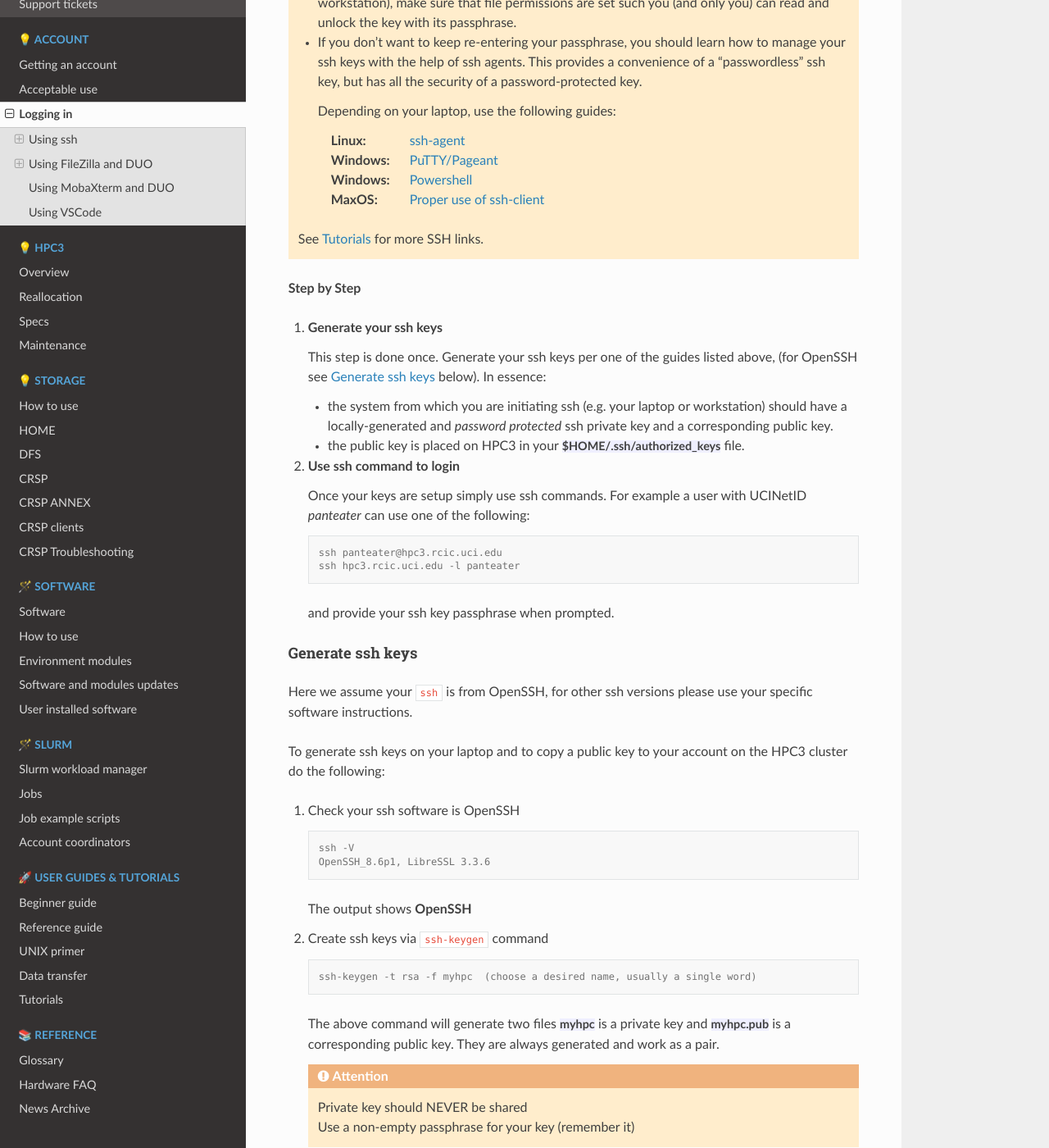
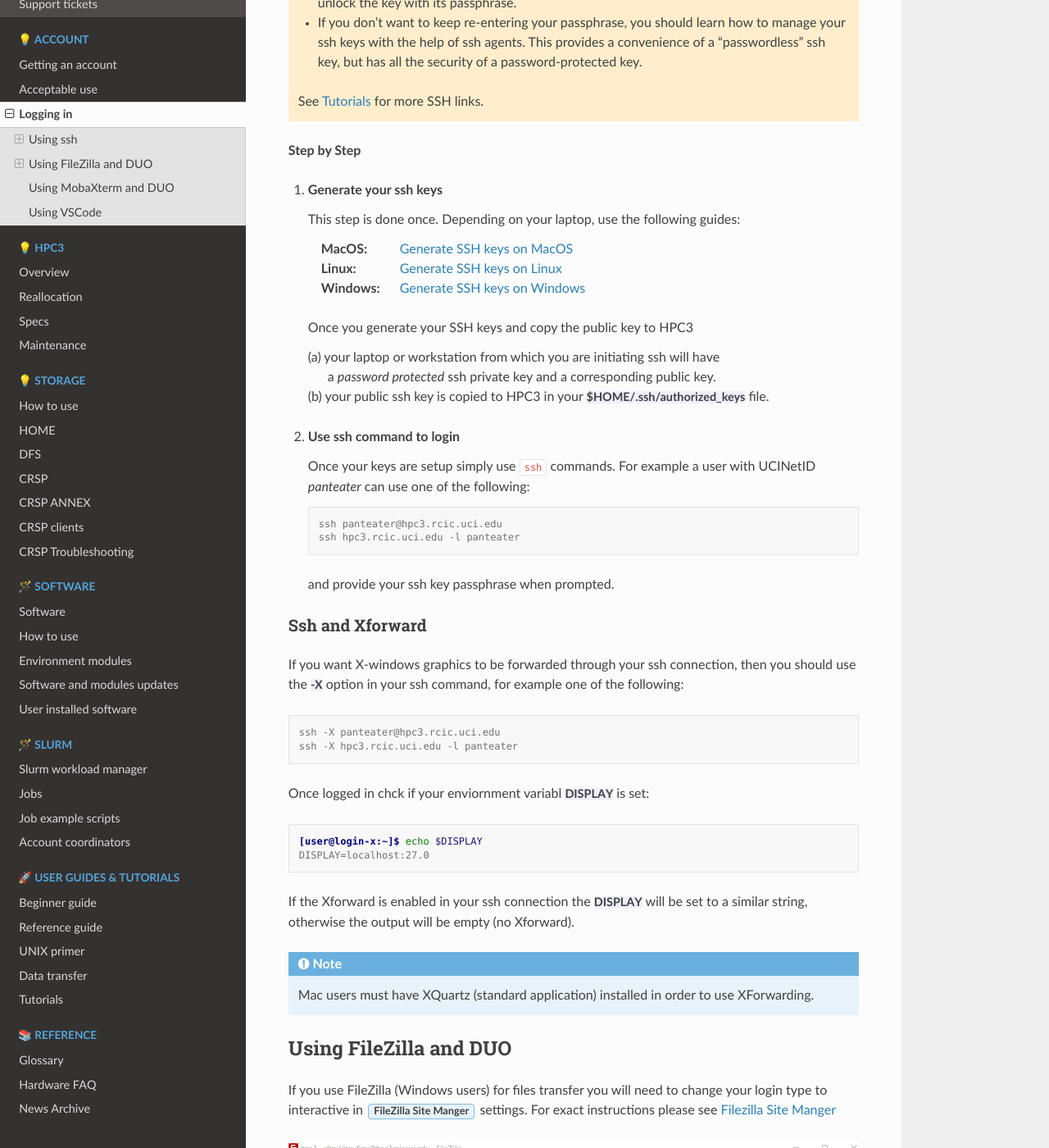
Before and after one commit to RCIC-UCI-Public/website-rcic, a Sphinx documentation site: the page built from docs/source/account/login.rst, in a window 1280 px wide and 1400 px high, scrolled down 2822 px. Shown: the whole window at 82% size. Built offline with Sphinx 7.4.7 and the Read the Docs theme 2.0.0, drawn with Linux system fonts in a browser that asks for light colours; some of the changed text lies outside the part shown.

Commit message:
separate generate ssh keys into a different page add links to it form login page. move ssh-related links to guids/tutorials and add references.

```diff
--- a/docs/source/account/login.rst
+++ b/docs/source/account/login.rst
@@ -145,30 +145,27 @@
    * If you don't want to keep re-entering your passphrase, you should learn how to manage your ssh keys with the help of ssh agents.
      This provides a convenience of a "passwordless" ssh key, but has all the security of a password-protected key.
 
-     Depending on your laptop, use the following guides:
-
-     :Linux: `ssh-agent <https://www.ssh.com/academy/ssh/agent>`_
-     :Windows: `PuTTY/Pageant <https://winscp.net/eng/docs/ui_pageant>`_
-     :Windows: `Powershell <https://docs.microsoft.com/en-us/windows-server/administration/openssh/openssh_keymanagement>`_
-     :MaxOS: `Proper use of ssh-client <https://www.getpagespeed.com/work/proper-use-of-ssh-client-in-mac-os-x>`_
-
    See :ref:`tutorials` for more SSH links.
 
 **Step by Step**
 
 1. **Generate your ssh keys**
 
-   This step is done once. Generate your ssh keys per one of the guides listed above,
-   (for OpenSSH see :ref:`generate ssh keys` below).  In essence:
+   This step is done once.  Depending on your laptop, use the following guides:
 
-   - the system from which you are initiating ssh (e.g. your laptop or workstation) should
-     have a locally-generated and *password protected* ssh private key and a
-     corresponding public key.
-   - the public key is placed on HPC3 in your   :tt:`$HOME/.ssh/authorized_keys` file.
+   :MacOS:  :ref:`generate-ssh-keys-mac`
+   :Linux:  :ref:`generate-ssh-keys-linux`
+   :Windows: :ref:`generate-ssh-keys-windows`
+
+   Once you generate your SSH keys and copy the public key to HPC3
+
+   | (a) your laptop or workstation from which you are initiating ssh will have
+   |     a *password protected* ssh private key and a corresponding public key.
+   | (b) your public ssh key is copied to HPC3 in your :tt:`$HOME/.ssh/authorized_keys` file.
 
 2. **Use ssh command to login**
 
-   Once your keys are setup simply use ssh commands.
+   Once your keys are setup simply use ``ssh`` commands.
    For example a user with UCINetID *panteater* can use one of the following:
 
    .. code-block:: console
@@ -177,52 +174,6 @@
       ssh hpc3.rcic.uci.edu -l panteater
 
    and provide your ssh key passphrase when prompted.
-
-.. _generate ssh keys:
-
-Generate ssh keys
-~~~~~~~~~~~~~~~~~
-
-Here we assume your ``ssh`` is from OpenSSH, for other ssh versions please
-use your specific software instructions.
-
-To generate ssh keys on your laptop and to copy a public key to your account on the HPC3 cluster
-do the following:
-
-1. Check your ssh software is OpenSSH
-
-   .. code-block:: console
-
-      ssh -V
-      OpenSSH_8.6p1, LibreSSL 3.3.6
-
-   The output shows **OpenSSH**
-
-2. Create ssh keys via ``ssh-keygen`` command
-
-   .. code-block:: console
-
-      ssh-keygen -t rsa -f myhpc  (choose a desired name, usually a single word)
-
-   The above command will generate two files :tt:`myhpc` is  a private key
-   and :tt:`myhpc.pub`  is a corresponding public key. They are always
-   generated and work as a pair.
-
-   .. attention:: | Private key should NEVER be shared
-                  | Use a non-empty passphrase for your key (remember it)
-
-3. Use ``ssh-copy-id`` to transfer the public key from your laptop to your account on HPC3
-
-   You will be prompted for the standard DUO authentication
-   and password to run this command. Use your UCINetID:
-
-   .. code-block:: console
-
-      cd ~/.ssh
-      ssh-copy-id -i myhpc UCINetID@hpc3.rcic.uci.edu
-
-   The key will be placed into your home directory in
-   :tt:`$HOME/.ssh/authorized_keys` file.
 
 .. _ssh xforward:
 
@@ -273,7 +224,7 @@
 Sometimes it is more convenient to use SSH keys based authentication (in place of DUO).
 There are three mechanisms for use of the FileZilla client with SSH-2 keys.
 
-Once you :ref:`generate ssh keys` see the detailed instructions for the
+Once you :ref:`generated your ssh keys <generate ssh keys>` see the detailed instructions for the
 `FileZilla SSH key based authentication <https://wiki.filezilla-project.org/Howto#SFTP_using_SSH-2:_Key_based_authentication>`_
 mechanisms to setup your FileZilla client.
 
--- a/docs/source/guides/tutorials.rst
+++ b/docs/source/guides/tutorials.rst
@@ -69,3 +69,5 @@
 - `Troubleshoot ssh problems <https://www.linux.com/topic/networking/4-reasons-why-ssh-connection-fails>`_
 - `Set up authorized_keys <https://www.ssh.com/ssh/authorized_keys/>`_
 - `How to use ssh-agent <https://www.ssh.com/ssh/agent>`_
+- `Linux ssh-agent <https://www.ssh.com/academy/ssh/agent>`_
+- `MacOS proper use of ssh-client <https://www.getpagespeed.com/work/proper-use-of-ssh-client-in-mac-os-x>`_
```
Also changed, not shown: docs/source/account/generate-ssh-keys.rst (added, +156 -0 lines), docs/source/account/images/macos-terminal.png (added).
